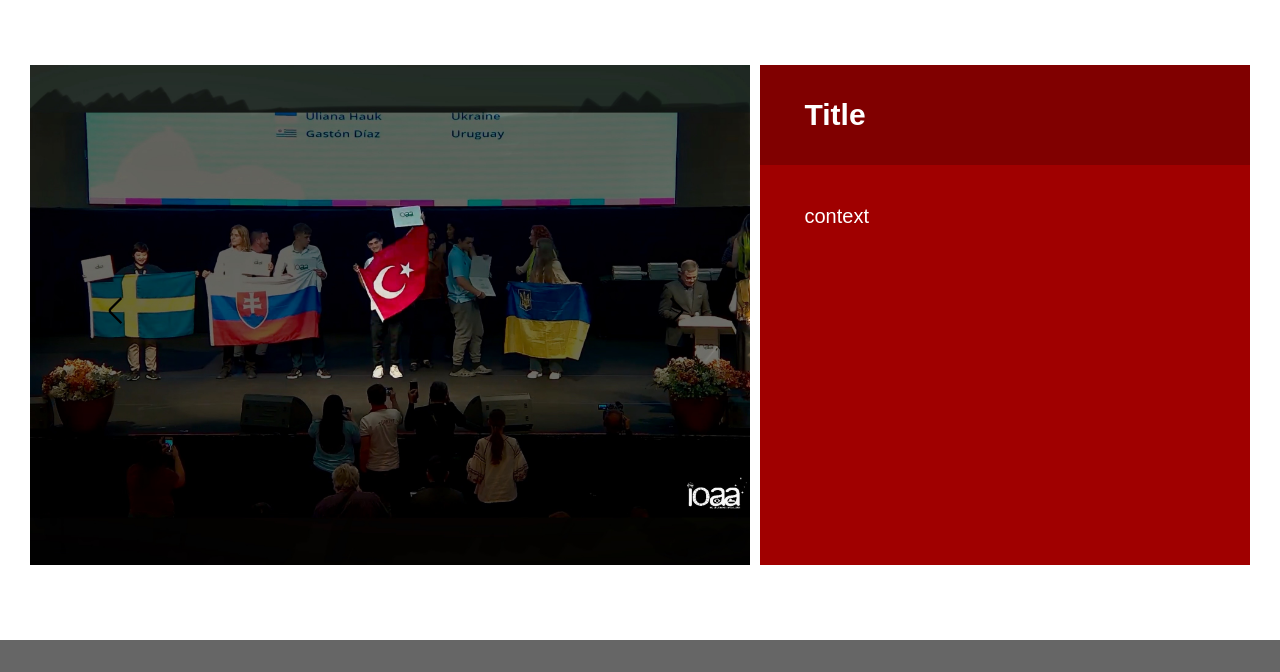
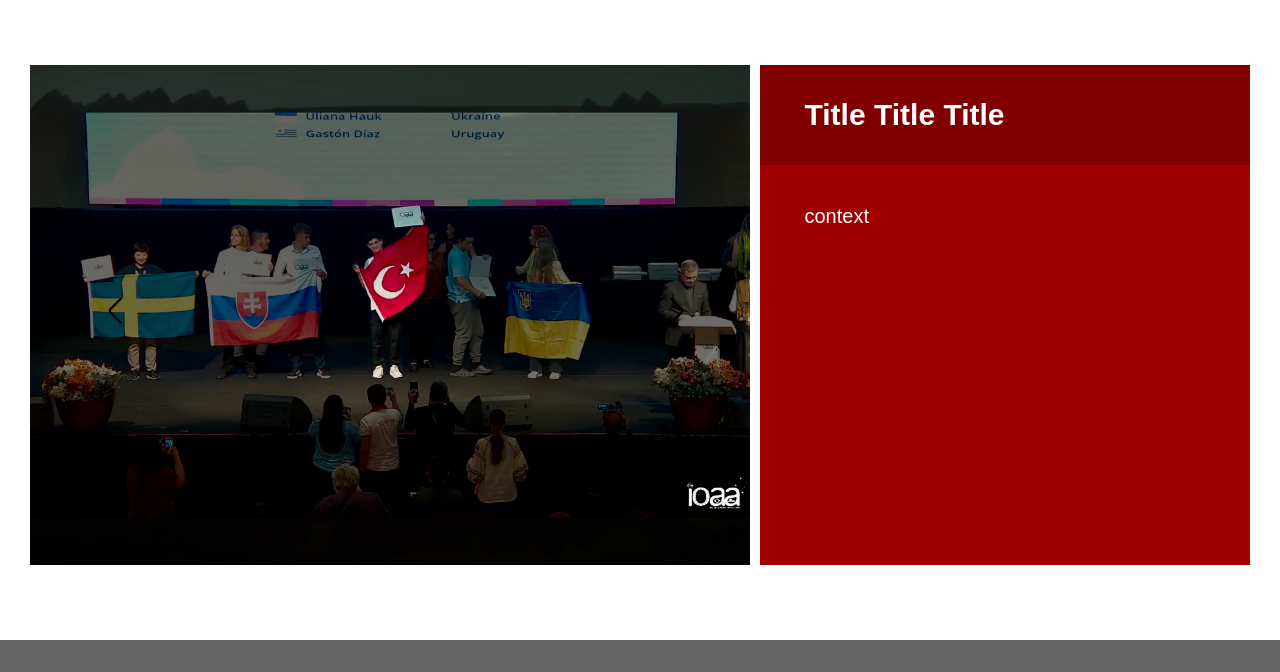
Before and after one commit to MrELT/ELT-website, a plain HTML site: page Home/home_page.html in a window 1280 px wide. Shown: the part 75-747 px from the top of the page. Drawn offline with nearby package versions, Linux system fonts and the light colour scheme; a web font is replaced by a local one.

Commit message:
Update home_page.html

```diff
--- a/Home/home_page.html
+++ b/Home/home_page.html
@@ -82,7 +82,7 @@
         </div>
         <div class="summary">
             <div class="title-container">
-                <p class="title">Title</p>
+                <p class="title">Title Title Title</p>
             </div>
             <div class="content-container">
                 <p class="content">context</p>
```
